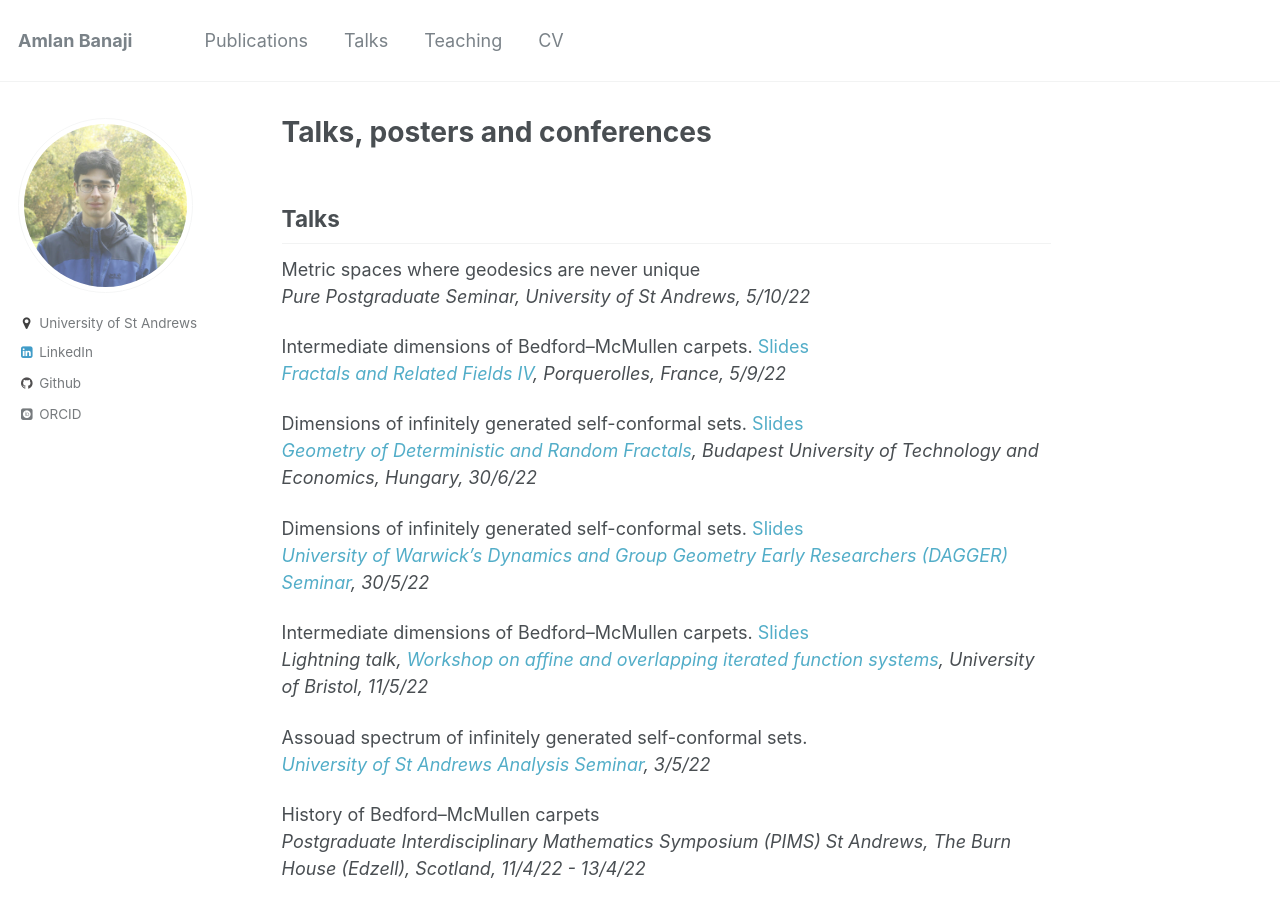
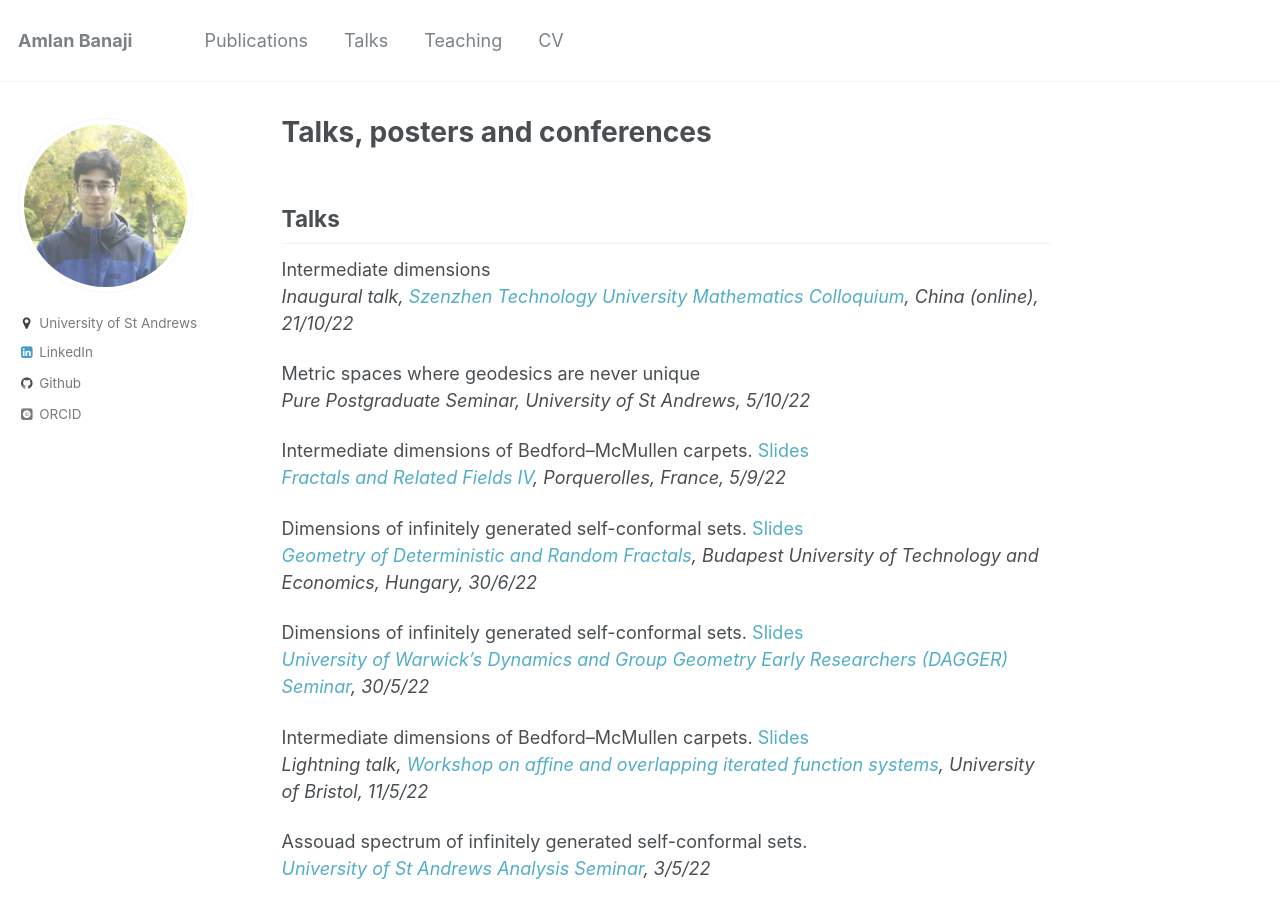
Before and after one commit to amlan-banaji/amlan-banaji.github.io, a Jekyll site: the page built from _pages/talks.md, in a window 1280 px wide and 900 px high. Built offline with Jekyll 4.4.1, drawn with Linux system fonts in a browser that asks for light colours; some web fonts are replaced.

Commit message:
sztu talk

```diff
--- a/_pages/talks.md
+++ b/_pages/talks.md
@@ -5,6 +5,9 @@ author_profile: true
 ---
 
 ## Talks
+
+Intermediate dimensions
+*Inaugural talk, [Szenzhen Technology University Mathematics Colloquium](https://bdi.sztu.edu.cn/info/1345/5449.htm?fbclid=IwAR24TwwWZpz-LjUtDVF4E49awaOp44hBmeUaLuShGPFC1-F0RLac02d1_as), China (online), 21/10/22*
 
 Metric spaces where geodesics are never unique
 *Pure Postgraduate Seminar, University of St Andrews, 5/10/22*
```
